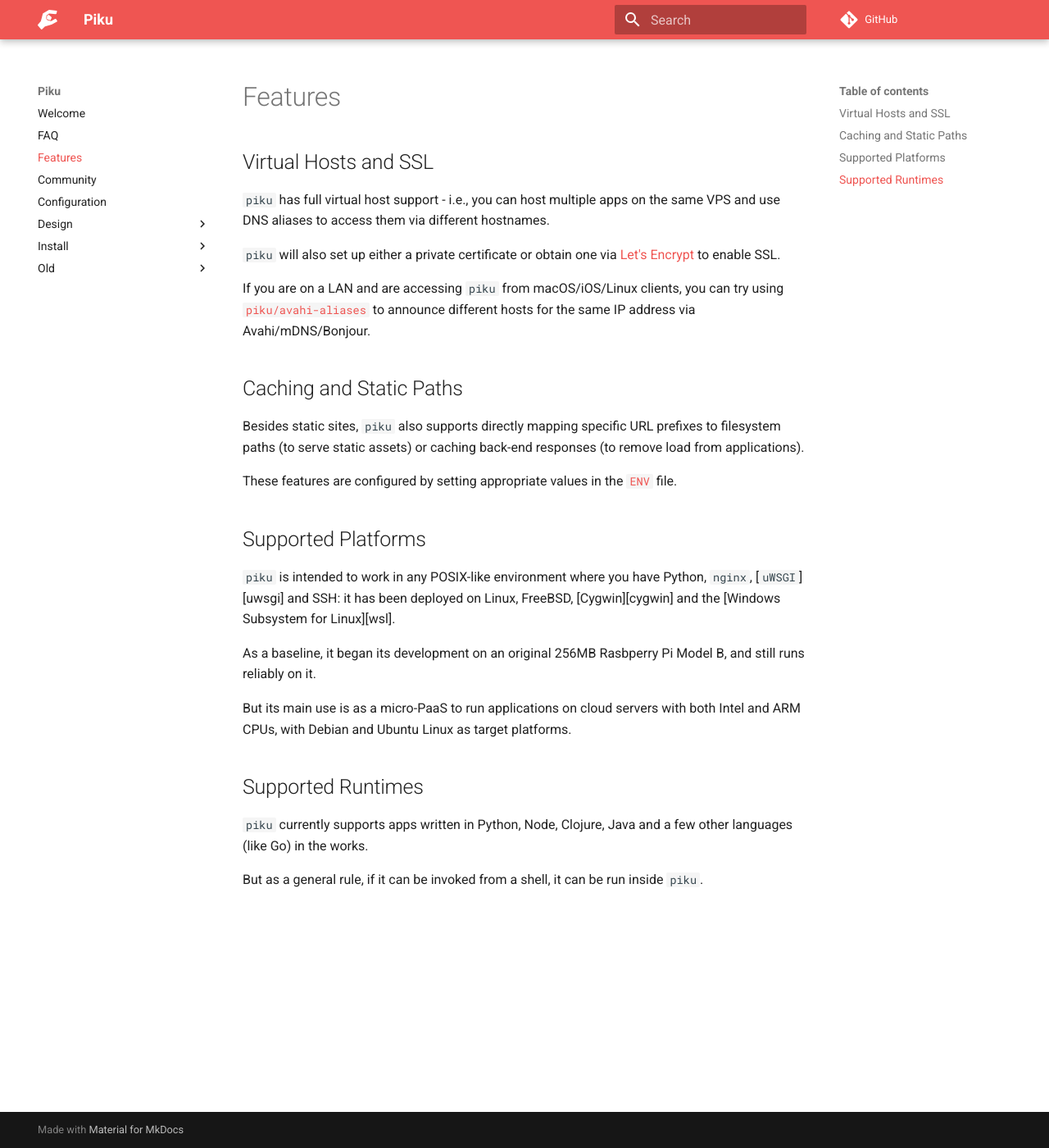
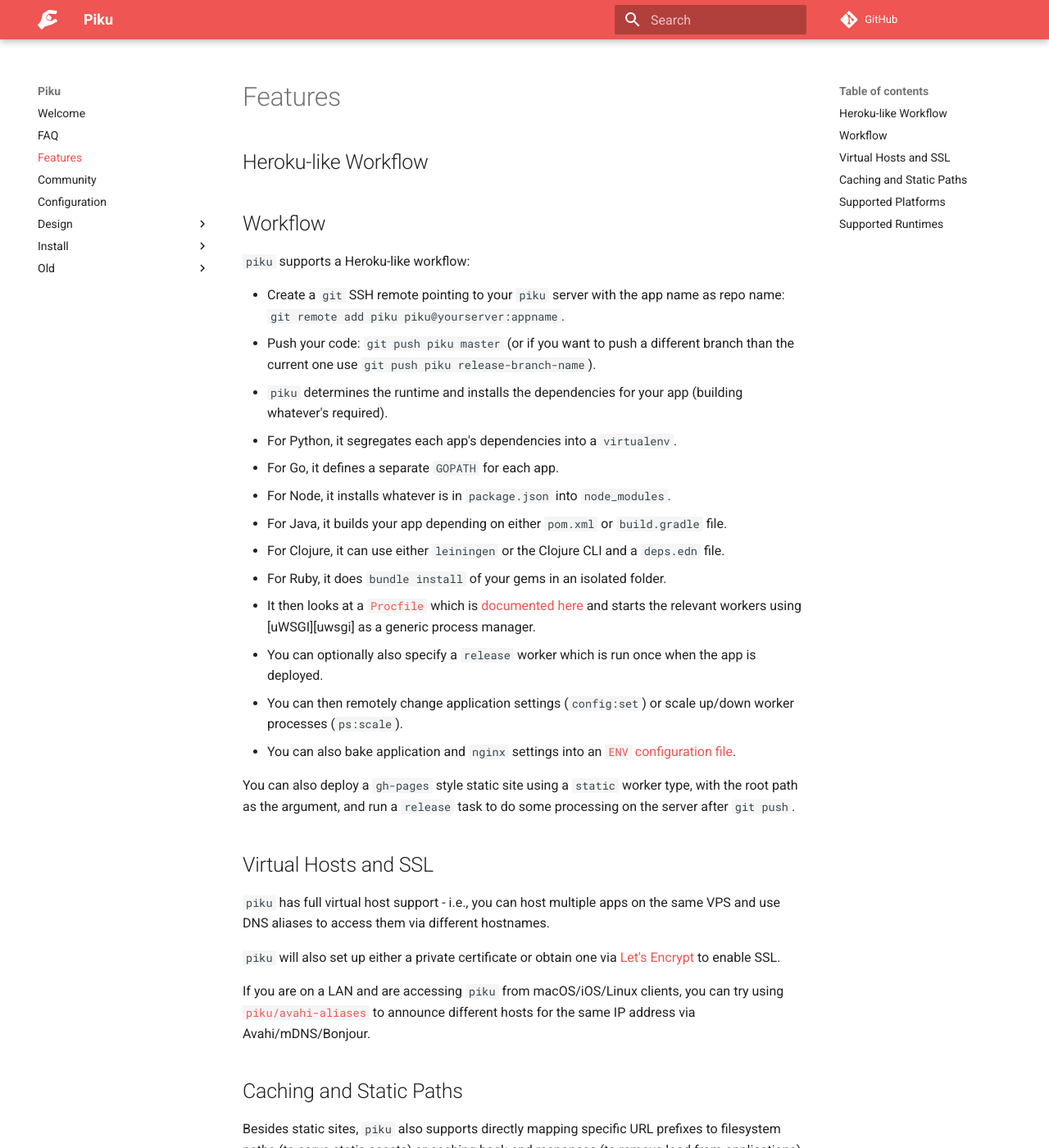
Before and after one commit to piku/piku.github.io, an MkDocs documentation site: the page built from docs/features.md, in a window 1280 px wide and 1400 px high. Shown: the whole window at 82% size. Built offline with MkDocs 1.6.1 and Material for MkDocs 9.7.7, drawn with Linux system fonts in a browser that asks for light colours; plug-ins that fetch from the network failed and are left out; comment, search, counter and statistics services are not loaded.

```diff
--- a/docs/features.md
+++ b/docs/features.md
@@ -1,4 +1,28 @@
 # Features
+
+## Heroku-like Workflow
+
+## Workflow
+
+`piku` supports a Heroku-like workflow:
+
+* Create a `git` SSH remote pointing to your `piku` server with the app name as repo name:
+  `git remote add piku piku@yourserver:appname`.
+* Push your code: `git push piku master` (or if you want to push a different branch than the current one use `git push piku release-branch-name`).
+* `piku` determines the runtime and installs the dependencies for your app (building whatever's required).
+   * For Python, it segregates each app's dependencies into a `virtualenv`.
+   * For Go, it defines a separate `GOPATH` for each app.
+   * For Node, it installs whatever is in `package.json` into `node_modules`.
+   * For Java, it builds your app depending on either `pom.xml` or `build.gradle` file.
+   * For Clojure, it can use either `leiningen` or the Clojure CLI and a `deps.edn` file.
+   * For Ruby, it does `bundle install` of your gems in an isolated folder.
+* It then looks at a [`Procfile`](DESIGN.md#procfile-format) which is [documented here](DESIGN.md#procfile-format) and starts the relevant workers using [uWSGI][uwsgi] as a generic process manager.
+* You can optionally also specify a `release` worker which is run once when the app is deployed.
+* You can then remotely change application settings (`config:set`) or scale up/down worker processes (`ps:scale`).
+* You can also bake application and `nginx` settings into an [`ENV` configuration file](configuration/index.md#configuring-piku-via-env).
+
+You can also deploy a `gh-pages` style static site using a `static` worker type, with the root path as the argument, and run a `release` task to do some processing on the server after `git push`.
+
 
 ## Virtual Hosts and SSL
 
@@ -12,7 +36,7 @@ If you are on a LAN and are accessing `piku` from macOS/iOS/Linux clients, you c
 
 Besides static sites, `piku` also supports directly mapping specific URL prefixes to filesystem paths (to serve static assets) or caching back-end responses (to remove load from applications).
 
-These features are configured by setting appropriate values in the [`ENV`](ENV.md) file.
+These features are configured by setting appropriate values in the [`ENV`](configuration/index.md#configuring-piku-via-env) file.
 
 ## Supported Platforms
 
```
Also changed, not shown: docs/design/index.md (+1 -1 lines), docs/index.md (+3 -9 lines).
